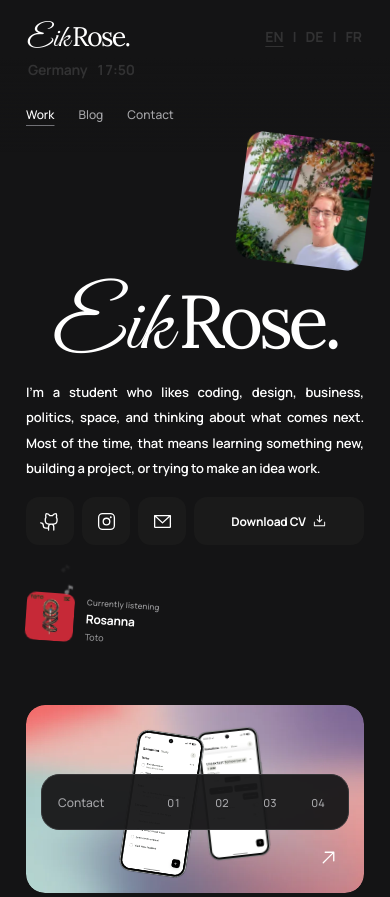
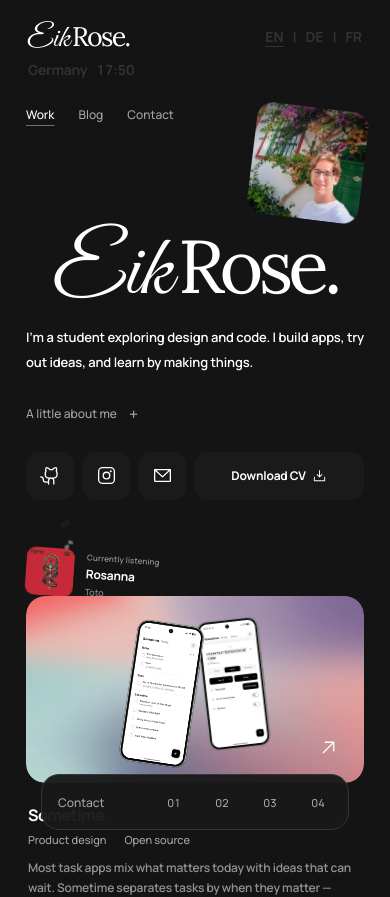
Before and after one commit to Pizzateik/personal-portfolio, a React (Vite) app: page / in a window 390 px wide. Shown: the top 897 px of the page. Built offline with nearby package versions, Linux system fonts and the light colour scheme.

Commit message:
feat: focus the introduction and bring mobile work forward

```diff
--- a/scripts/check-pages.mjs
+++ b/scripts/check-pages.mjs
@@ -22,6 +22,7 @@ const home = readFileSync(new URL('../dist/index.html', import.meta.url), 'utf8'
 assert.ok(home.includes('href="/blog"'), 'Final gallery card links to the blog');
 assert.ok(home.includes('Project 02') && home.includes('Project 03'), 'Remaining placeholders stay intact');
 assert.ok(home.includes('id="contact"') && home.includes('href="mailto:hello@eikrose.de"'), 'Gallery ends with a usable contact destination');
+assert.ok(home.includes('<details class="intro-about"'), 'Personal introduction has a native keyboard-accessible disclosure');
 for (const id of ['01', '02', '03', '04']) {
   assert.ok(home.includes(`id="work-${id}"`) && home.includes(`href="#work-${id}"`), `Gallery index target ${id} exists`);
 }
--- a/src/components/Intro.tsx
+++ b/src/components/Intro.tsx
@@ -18,6 +18,7 @@ export default function Intro({ blog = false }: { blog?: boolean }) {
           <PhotoCard shape="square" />
           <h1 id="intro-heading"><Wordmark /></h1>
           <p className="intro-description">{copy.intro}</p>
+          <details className="intro-about"><summary>{copy.aboutLabel}</summary><p>{copy.aboutText}</p></details>
           <SocialButtons />
           <MusicPlayer />
         </>}
--- a/src/i18n.tsx
+++ b/src/i18n.tsx
@@ -14,7 +14,8 @@ export const translations = {
     blogLabel: 'Notes & ideas', blogCardTitle: 'A place for longer thoughts.', blogCardText: 'On code, design, and the things in between.',
     blogEmptyTitle: 'The first page is still blank.', blogEmptyText: 'There are no posts here yet. For now, you can explore what I’m building.', backToWork: 'Explore my work',
     cursorView: 'View',
-    intro: 'I’m a student who likes coding, design, business, politics, space, and thinking about what comes next. Most of the time, that means learning something new, building a project, or trying to make an idea work.',
+    intro: 'I’m a student exploring design and code. I build apps, try out ideas, and learn by making things.',
+    aboutLabel: 'A little about me', aboutText: 'I’m also interested in business, politics, space, and what comes next. Most of the time, I’m learning something new or trying to make an idea work.',
     germany: 'Germany', back: 'Back to introduction', time: 'Current time in Germany',
     skip: 'Skip to selected projects', projects: 'Selected projects',
     social: 'Social and contact links', email: 'Email', cv: 'Download CV', cvSoon: 'CV coming soon',
@@ -37,7 +38,8 @@ export const translations = {
     blogLabel: 'Notizen & Ideen', blogCardTitle: 'Platz für längere Gedanken.', blogCardText: 'Über Code, Design und das, was dazwischen liegt.',
     blogEmptyTitle: 'Die erste Seite ist noch leer.', blogEmptyText: 'Hier gibt es noch keine Beiträge. Bis dahin kannst du dir meine Projekte ansehen.', backToWork: 'Zu meinen Projekten',
     cursorView: 'Ansehen',
-    intro: 'Ich bin Student und interessiere mich für Programmieren, Design, Wirtschaft, Politik, Raumfahrt und die Frage, was als Nächstes kommt. Meistens lerne ich dabei etwas Neues, arbeite an einem Projekt oder versuche, eine Idee umzusetzen.',
+    intro: 'Ich bin Student und beschäftige mich mit Design und Code. Ich entwickle Apps, probiere Ideen aus und lerne, indem ich Dinge baue.',
+    aboutLabel: 'Ein bisschen über mich', aboutText: 'Mich interessieren auch Wirtschaft, Politik, Raumfahrt und die Frage, was als Nächstes kommt. Meistens lerne ich etwas Neues oder versuche, eine Idee umzusetzen.',
     germany: 'Deutschland', back: 'Zurück zur Einleitung', time: 'Aktuelle Uhrzeit in Deutschland',
     skip: 'Zu den ausgewählten Projekten', projects: 'Ausgewählte Projekte',
     social: 'Social Media und Kontakt', email: 'E-Mail an', cv: 'CV herunterladen', cvSoon: 'CV bald verfügbar',
@@ -60,7 +62,8 @@ export const translations = {
     blogLabel: 'Notes & idées', blogCardTitle: 'Un espace pour mes réflexions.', blogCardText: 'Sur le code, le design et ce qui les relie.',
     blogEmptyTitle: 'La première page est encore blanche.', blogEmptyText: 'Il n’y a pas encore d’articles ici. En attendant, tu peux découvrir mes projets.', backToWork: 'Découvrir mes projets',
     cursorView: 'Voir',
-    intro: 'Je suis étudiant et je m’intéresse au code, au design, à l’économie, à la politique, à l’espace et à ce que nous réserve l’avenir. Le plus souvent, j’apprends quelque chose, je développe un projet ou j’essaie de concrétiser une idée.',
+    intro: 'Je suis étudiant et j’explore le design et le code. Je développe des applis, j’essaie des idées et j’apprends en créant.',
+    aboutLabel: 'Un peu sur moi', aboutText: 'Je m’intéresse aussi à l’économie, à la politique, à l’espace et à ce que nous réserve l’avenir. Le plus souvent, j’apprends quelque chose ou j’essaie de concrétiser une idée.',
     germany: 'Allemagne', back: 'Retour à la présentation', time: 'Heure actuelle en Allemagne',
     skip: 'Aller aux projets sélectionnés', projects: 'Projets sélectionnés',
     social: 'Réseaux sociaux et contact', email: 'Écrire à', cv: 'Télécharger le CV', cvSoon: 'CV bientôt disponible',
--- a/src/styles.css
+++ b/src/styles.css
@@ -71,6 +71,12 @@ button { font: inherit; }
 h1 { position: relative; margin: 0; font-size: 100px; font-weight: 400; line-height: .8; text-align: center; }
 h1 .wordmark { line-height: .8; }
 .intro-description { margin: 0; font-size: 15px; font-weight: 600; line-height: 1.85; letter-spacing: -.01em; text-align: justify; }
+.intro-about { position: relative; align-self: flex-start; }
+.intro-about summary { display: inline-flex; align-items: center; gap: 12px; min-height: 44px; list-style: none; color: #a5a5a8; font-size: 12px; cursor: pointer; }
+.intro-about summary::-webkit-details-marker { display: none; }
+.intro-about summary::after { content: '+'; font-size: 16px; }
+.intro-about[open] summary::after { content: '−'; }
+.intro-about p { position: absolute; top: 100%; left: 0; z-index: 9; width: min(360px, calc(100vw - 2 * var(--page-padding))); padding: 20px; margin: 0; border: 1px solid #353537; border-radius: 14px; background: #202021; color: #b5b5b8; font-size: 13px; line-height: 1.8; }
 .social-buttons { --button-size: 54px; display: flex; gap: 10px; width: 100%; flex-shrink: 0; }
 .button { height: var(--button-size); min-width: var(--button-size); display: flex; align-items: center; justify-content: center; border: 0; padding: 0; color: inherit; border-radius: var(--button-radius); background: var(--surface); transform: translate(var(--magnetic-x, 0px), var(--magnetic-y, 0px)) scale(var(--button-scale, 1)); transition: transform 150ms ease-out, background var(--transition), flex-grow 350ms ease, flex-basis 350ms ease; }
 .button svg { flex-shrink: 0; }
@@ -303,7 +309,7 @@ h1 .wordmark { line-height: .8; }
   .identity-home { font-size: 28px; }
   .not-found-brand { top: 23px; left: var(--page-padding); font-size: 28px; }
   .canvas { display: block; height: auto; overflow: visible; padding: 0 var(--page-padding); }
-  .intro { padding: 150px 0 82px; }
+  .intro { padding: 232px 0 96px; }
   .intro-content { width: min(100%, 464px); margin: 0 auto; }
   h1 { font-size: clamp(70px, 20vw, 100px); }
   .intro-description { font-size: 13px; line-height: 1.95; }
@@ -324,9 +330,7 @@ h1 .wordmark { line-height: .8; }
   .project-caption p { max-width: none; }
   .scroll-indicator { display: none; }
   .projects { padding-bottom: 40px; }
-  .intro { padding-top: 210px; padding-bottom: 160px; }
-  .intro { padding-top: 287px; }
-  .photo-card--square { width: 128px; height: 128px; top: -150px; right: -5px; border-radius: 16px; }
+  .photo-card--square { width: 112px; height: 112px; top: -125px; right: 0; border-radius: 16px; }
   .photo-card--square .photo-caption { top: calc(100% + 8px); bottom: auto; }
   .contact-scene { padding: 40px 0 100px; }
   .contact-scene h2 { font-size: 44px; }
```
